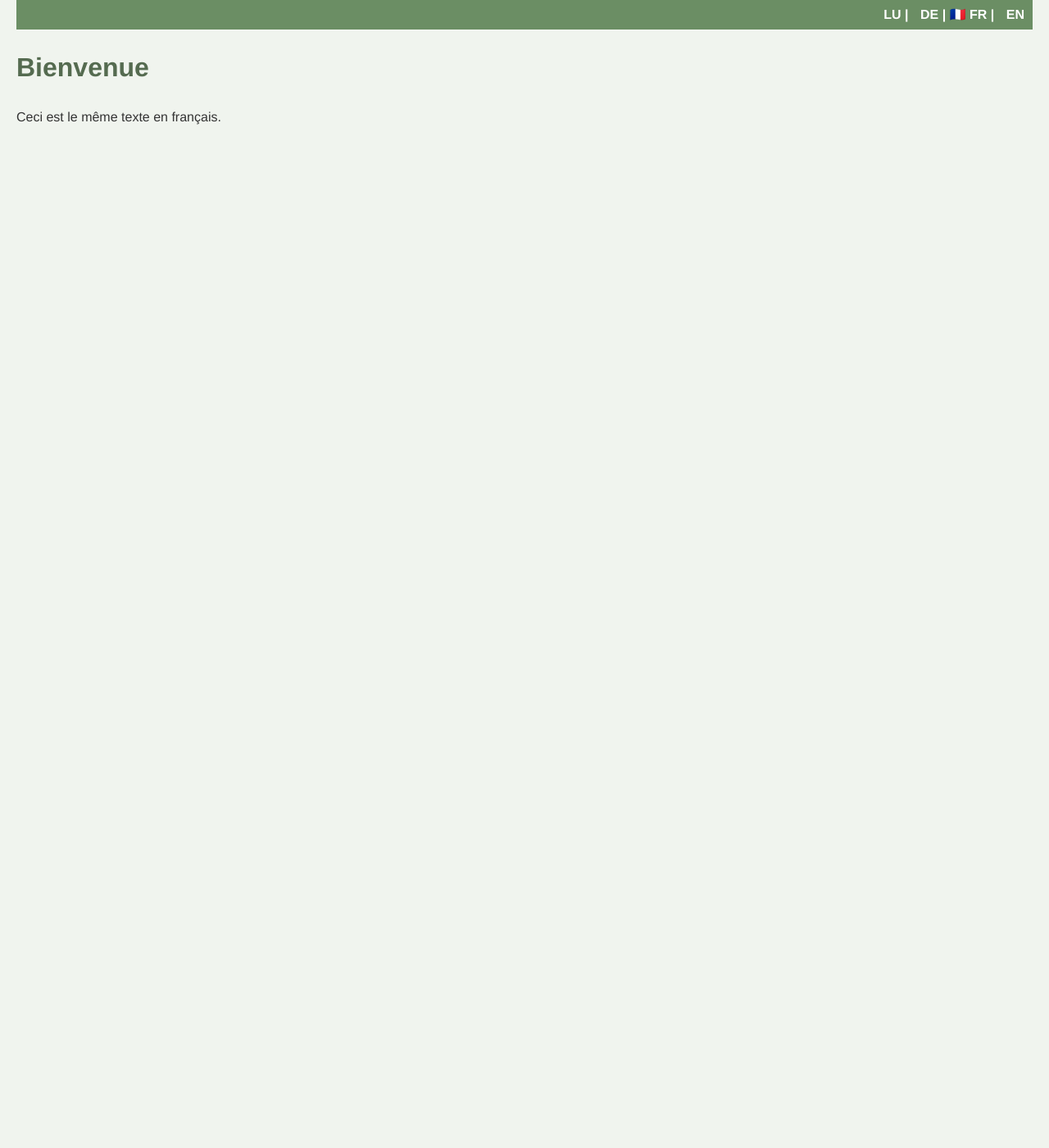
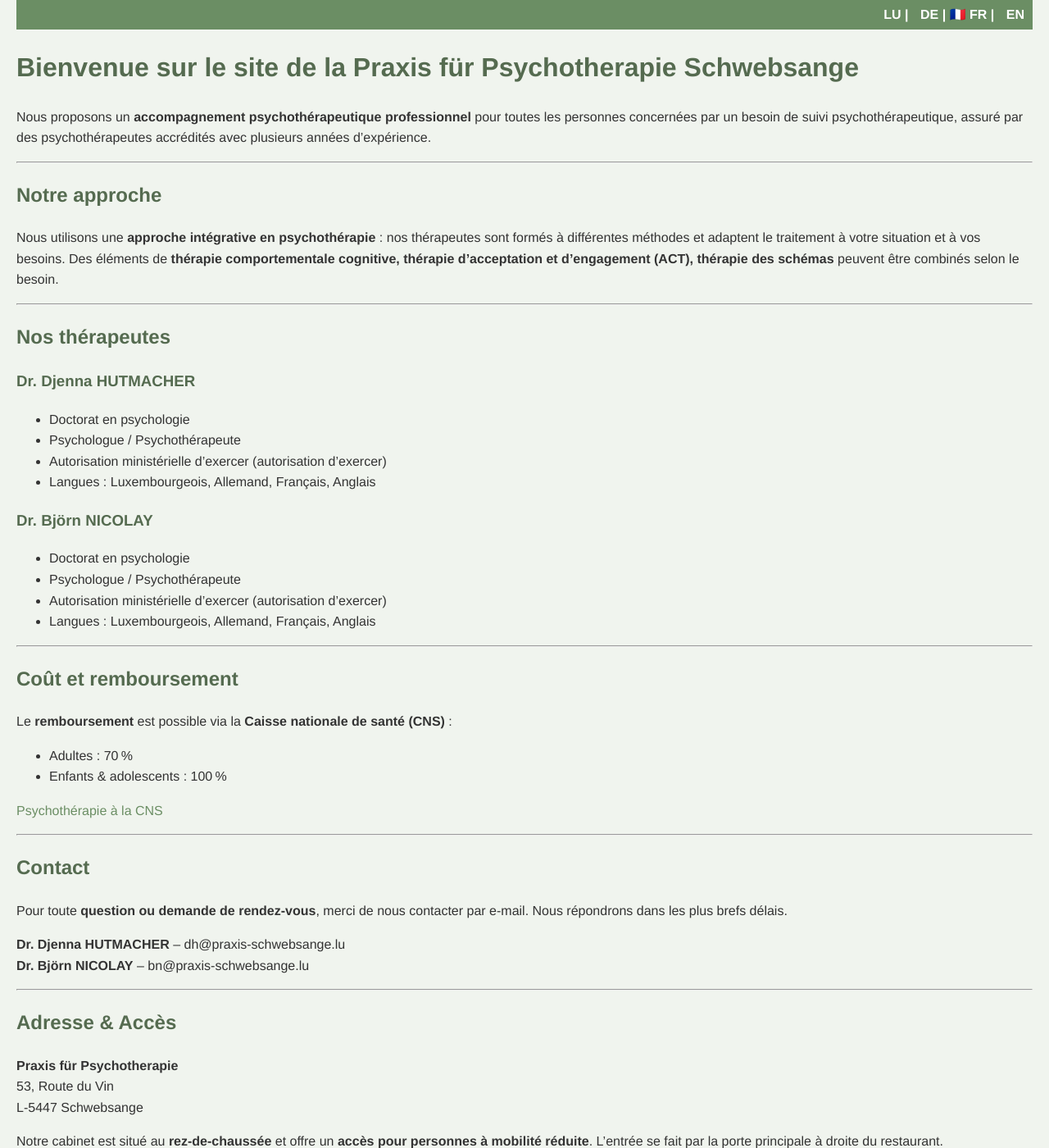
Before and after one commit to bjoernbrightside/praxis-schwebsange, a Jekyll site: the page built from fr/index.md, in a window 1280 px wide and 1400 px high. Shown: the whole window at 82% size. Built offline with Jekyll 4.4.1, drawn with Linux system fonts in a browser that asks for light colours; some of the changed text lies outside the part shown.

Commit message:
Update index.md

```diff
--- a/fr/index.md
+++ b/fr/index.md
@@ -6,6 +6,60 @@ layout: default
 <a href="/praxis-schwebsange/lb/">LU</a> | <a href="/praxis-schwebsange/de/">DE</a> | 🇫🇷 <b>FR</b> | <a href="/praxis-schwebsange/en/">EN</a>
 </div>
 
-# Bienvenue
+# Bienvenue sur le site de la Praxis für Psychotherapie Schwebsange
 
-Ceci est le même texte en français.
+Nous proposons un **accompagnement psychothérapeutique professionnel** pour toutes les personnes concernées par un besoin de suivi psychothérapeutique, assuré par des psychothérapeutes accrédités avec plusieurs années d’expérience.
+
+---
+
+## Notre approche
+
+Nous utilisons une **approche intégrative en psychothérapie** : nos thérapeutes sont formés à différentes méthodes et adaptent le traitement à votre situation et à vos besoins. Des éléments de **thérapie comportementale cognitive, thérapie d’acceptation et d’engagement (ACT), thérapie des schémas** peuvent être combinés selon le besoin.
+
+---
+
+## Nos thérapeutes
+
+### Dr. Djenna HUTMACHER
+- Doctorat en psychologie
+- Psychologue / Psychothérapeute
+- Autorisation ministérielle d'exercer (autorisation d’exercer)
+- Langues : Luxembourgeois, Allemand, Français, Anglais
+
+### Dr. Björn NICOLAY
+- Doctorat en psychologie
+- Psychologue / Psychothérapeute
+- Autorisation ministérielle d'exercer (autorisation d’exercer)
+- Langues : Luxembourgeois, Allemand, Français, Anglais
+
+---
+
+## Coût et remboursement
+
+Le **remboursement** est possible via la **Caisse nationale de santé (CNS)** :
+- Adultes : 70 %
+- Enfants & adolescents : 100 %
+
+[Psychothérapie à la CNS](https://cns.public.lu/fr/assure/remboursements/prestations-remboursees/prestations-medicales/psychotherapie.html)
+
+---
+
+## Contact
+
+Pour toute **question ou demande de rendez-vous**, merci de nous contacter par e-mail. Nous répondrons dans les plus brefs délais.
+
+**Dr. Djenna HUTMACHER** – dh@praxis-schwebsange.lu
+**Dr. Björn NICOLAY** – bn@praxis-schwebsange.lu
+
+---
+
+## Adresse & Accès
+
+**Praxis für Psychotherapie**
+53, Route du Vin
+L-5447 Schwebsange
+
+Notre cabinet est situé au **rez-de-chaussée** et offre un **accès pour personnes à mobilité réduite**. L’entrée se fait par la porte principale à droite du restaurant.
+Places de parking publiques à proximité.
+
+Nous nous réjouissons de vous accueillir !
```
